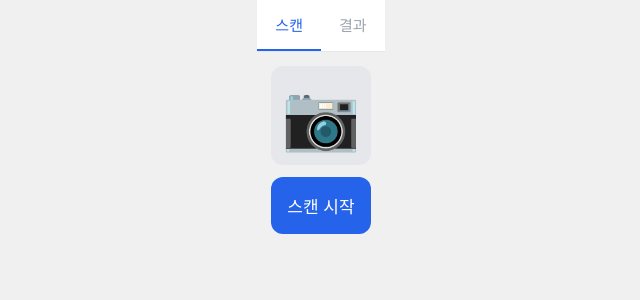
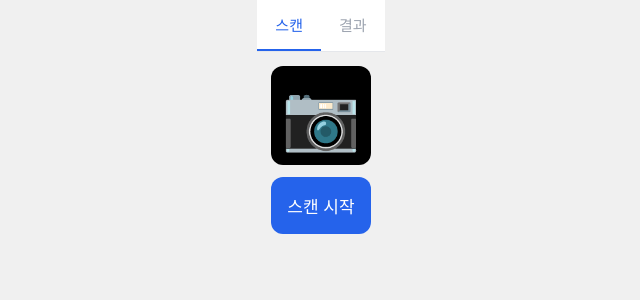
Before and after one commit to hgpark27-alt/qr-scanner, a React (Vite) app: page / in a window 1280 px wide. Shown: the top 300 px of the page, without its empty margins (319-959 px from the left). Built offline with nearby package versions, Linux system fonts and the light colour scheme.

Commit message:
setTimeout 제거로 iOS 카메라 권한 복구

```diff
--- a/src/App.css
+++ b/src/App.css
@@ -62,16 +62,19 @@ body {
   gap: 12px;
 }
 
-.camera-wrap { width: 100%; position: relative; }
+.camera-wrap { width: 100%; }
 
-.camera-placeholder {
-  width: 100%;
+/* 스캔 전: 크기는 유지하되 안 보이게 (권한 요청용 DOM 필요) */
+.reader-hidden {
   aspect-ratio: 1 / 1;
   border-radius: 12px;
   background: #e5e7eb;
   display: flex;
   align-items: center;
   justify-content: center;
+}
+.reader-hidden::after {
+  content: '📷';
   font-size: 64px;
 }
 
--- a/src/App.jsx
+++ b/src/App.jsx
@@ -23,8 +23,6 @@ export default function App() {
 
   const launch = async () => {
     setError(null)
-    setStarted(true)          // 먼저 #reader 를 DOM에 보이게
-    await new Promise(r => setTimeout(r, 100))  // 렌더 대기
     const scanner = new Html5Qrcode('reader', {
       formatsToSupport: [
         Html5QrcodeSupportedFormats.QR_CODE,
@@ -101,8 +99,7 @@ export default function App() {
       {tab === 'scan' && (
         <div className="scan-panel">
           <div className="camera-wrap">
-            <div id="reader" style={{ display: started ? 'block' : 'none' }} />
-            {!started && <div className="camera-placeholder">📷</div>}
+            <div id="reader" className={started ? '' : 'reader-hidden'} />
           </div>
           {started ? (
             <button className="btn-cancel" onClick={stop}>스캔 종료</button>
```
